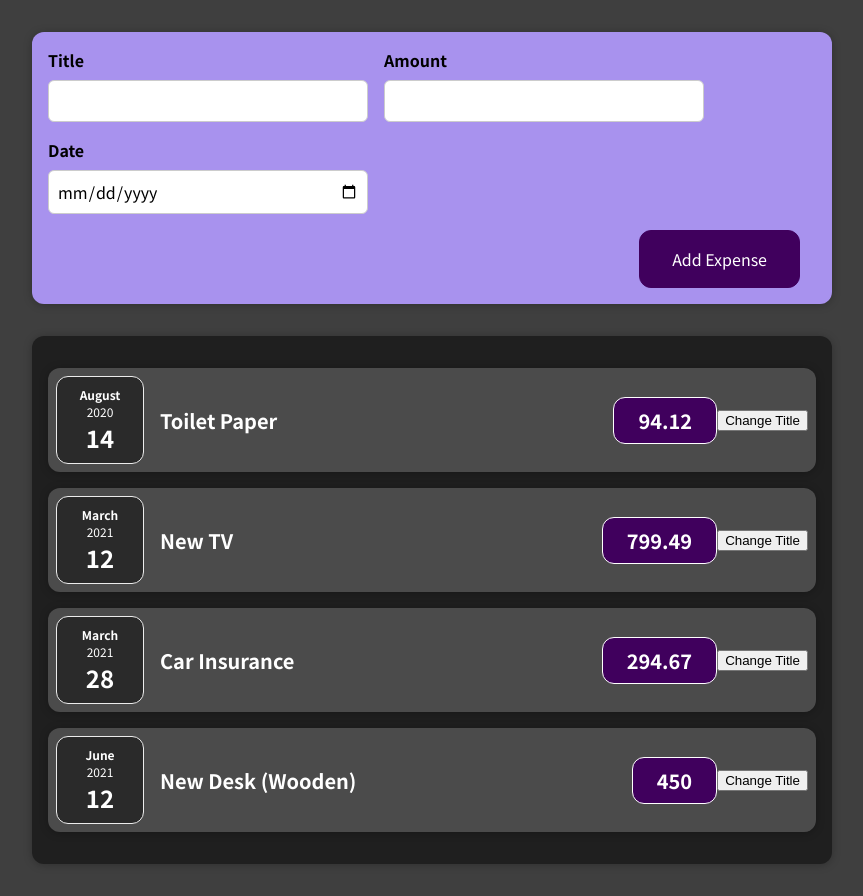
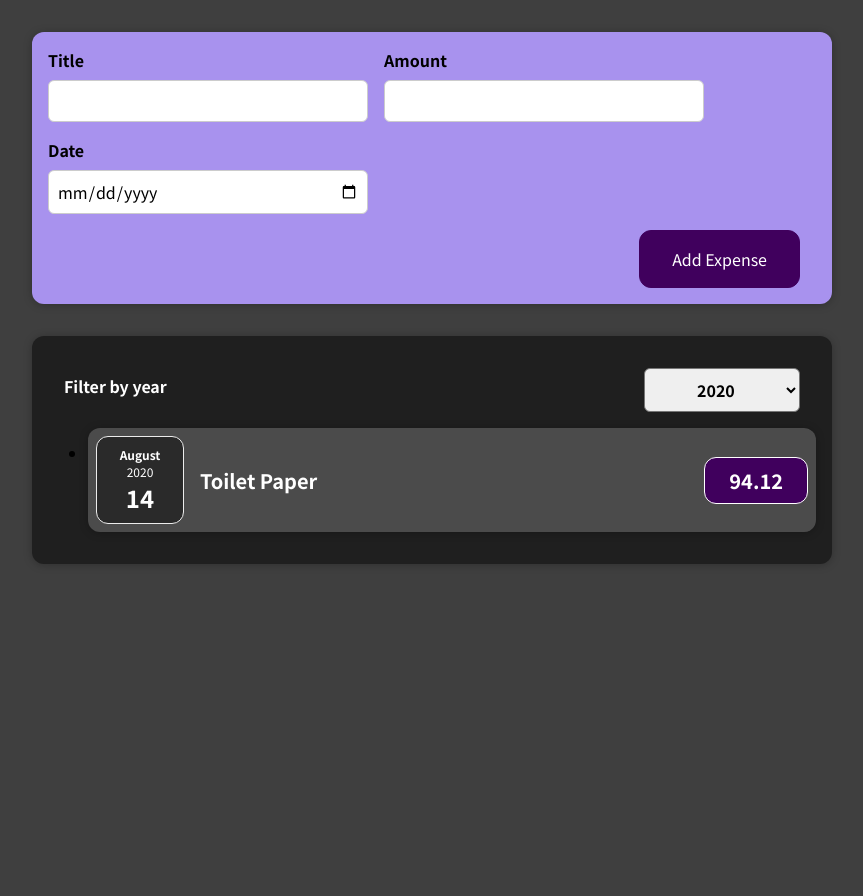
Before and after one commit to kaybekov/Expenses-React-App, a React (Create React App) app: page / in a window 1280 px wide. Shown: the whole page, without its empty margins (208-1071 px from the left). After the commit the page ends 800 px from the top, so only its background shows below. Built offline with nearby package versions, Linux system fonts and the light colour scheme.

Commit message:
several changes with new files

```diff
--- a/src/App.js
+++ b/src/App.js
@@ -1,9 +1,9 @@
-import React from 'react';
+import React, { useState } from 'react';
 
 import NewExpense from './components/NewExpense/NewExpense';
-import Expenses from './components/Expenses/Expenses'
-const App = () => {
-  const expenses = [
+import Expenses from './components/Expenses/Expenses';
+
+const DUMMY_EXPENSES = [
   {
     id: 'e1',
     title: 'Toilet Paper',
@@ -24,10 +24,13 @@ const App = () => {
     date: new Date(2021, 5, 12),
   },
 ];
+const App = () => {
+  const [expenses, setExpenses] = useState(DUMMY_EXPENSES);
 
-  const addExpenseHandler = expense => {
-    console.log('In App.js')
-    console.log(expense)
+  const addExpenseHandler = (expense) => {
+    setExpenses(prevExpenses => {
+      return [expense, ...prevExpenses];
+    });
   };
 
   // return React.createElement(
@@ -40,9 +43,9 @@ const App = () => {
   return (
     <div>
       <NewExpense onAddExpense={addExpenseHandler} />
-      <Expenses items={expenses}/>
+      <Expenses items={expenses} />
     </div>
   );
-}
+};
 
 export default App;
--- a/src/components/Expenses/ExpenseDate.js
+++ b/src/components/Expenses/ExpenseDate.js
@@ -13,6 +13,6 @@ const ExpenseDate = (props) => {
       <div className="expense-date__day">{day}</div>
     </div>
   );
-}
+};
 
 export default ExpenseDate;
--- a/src/components/Expenses/ExpenseItem.js
+++ b/src/components/Expenses/ExpenseItem.js
@@ -1,25 +1,20 @@
-import React, { useState } from 'react';
+import React from 'react';
 import ExpenseDate from './ExpenseDate';
 import Card from '../UI/Card';
 import './ExpenseItem.css';
 
 const ExpenseItem = (props) => {
-  const [title, setTitle] = useState(props.title);
-  console.log('ExpenseItem evaluated by React')
-  const clickHandler = () => {
-    setTitle('Updated!');
-    console.log(title);
-  };
   return (
+    <li>
       <Card className="expense-item">
         <ExpenseDate date={props.date} />
         <div className="expense-item__description">
-        <h2>{title}</h2>
+          <h2>{props.title}</h2>
 
           <div className="expense-item__price">{props.amount}</div>
         </div>
-      <button onClick={clickHandler}>Change Title</button>
       </Card>
+    </li>
   );
 };
 
--- a/src/components/Expenses/Expenses.js
+++ b/src/components/Expenses/Expenses.js
@@ -1,33 +1,33 @@
-import React from 'react';
-import ExpenseItem from './ExpenseItem';
+import React, { useState } from 'react';
 import Card from '../UI/Card';
+import ExpensesFilter from './ExpensesFilter';
+import ExpensesList from './ExpensesList';
+
 import './Expenses.css';
 
 const Expenses = (props) => {
+  const [filteredYear, setFilteredYear] = useState('2020');
+
+  const filterChangeHandler = (selectedYear) => {
+    setFilteredYear(selectedYear);
+    console.log('Expenses.js');
+    console.log(selectedYear);
+  };
+  const filteredExpenses = props.items.filter((expense) => {
+    return expense.date.getFullYear().toString() === filteredYear;
+  });
+
   return (
-    <Card className="expenses">
-      <ExpenseItem
-        title={props.items[0].title}
-        amount={props.items[0].amount}
-        date={props.items[0].date}
-      />
-      <ExpenseItem
-        title={props.items[1].title}
-        amount={props.items[1].amount}
-        date={props.items[1].date}
-      />
-      <ExpenseItem
-        title={props.items[2].title}
-        amount={props.items[2].amount}
-        date={props.items[2].date}
-      />
-      <ExpenseItem
-        title={props.items[3].title}
-        amount={props.items[3].amount}
-        date={props.items[3].date}
-      />
-    </Card>
+    <div>
+      <Card className="expenses">
+        <ExpensesFilter
+          selected={filteredYear}
+          onChangeFilter={filterChangeHandler}
+        />
+        <ExpensesList items={filteredExpenses} />
+      </Card>
+    </div>
   );
-}
+};
 
 export default Expenses;
--- /dev/null
+++ b/src/components/Expenses/ExpensesFilter.css
@@ -0,0 +1,24 @@
+.expenses-filter {
+  color: white;
+  padding: 0 1rem;
+}
+
+.expenses-filter__control {
+  display: flex;
+  width: 100%;
+  align-items: center;
+  justify-content: space-between;
+  margin: 1rem 0;
+}
+
+.expenses-filter label {
+  font-weight: bold;
+  margin-bottom: 0.5rem;
+}
+
+.expenses-filter select {
+  font: inherit;
+  padding: 0.5rem 3rem;
+  font-weight: bold;
+  border-radius: 6px;
+}
--- /dev/null
+++ b/src/components/Expenses/ExpensesFilter.js
@@ -0,0 +1,24 @@
+import React from 'react';
+
+import './ExpensesFilter.css';
+
+const ExpensesFilter = (props) => {
+  const dropdownChangeHandler = (event) => {
+  props.onChangeFilter(event.target.value);
+  }
+  return (
+    <div className='expenses-filter'>
+      <div className='expenses-filter__control'>
+        <label>Filter by year</label>
+        <select value={props.selected} onChange={dropdownChangeHandler} >
+          <option value='2022'>2022</option>
+          <option value='2021'>2021</option>
+          <option value='2020'>2020</option>
+          <option value='2019'>2019</option>
+        </select>
+      </div>
+    </div>
+  );
+};
+
+export default ExpensesFilter;
--- /dev/null
+++ b/src/components/Expenses/ExpensesList.css
@@ -0,0 +1,9 @@
+.expenses-list {
+  list-style: none;
+  padding: 0;
+}
+
+.expenses-list__fallback {
+  color: white;
+  text-align: center;
+}
--- /dev/null
+++ b/src/components/Expenses/ExpensesList.js
@@ -0,0 +1,25 @@
+import React from 'react';
+import ExpenseItem from './ExpenseItem';
+
+import './ExpensesList.css';
+
+const ExpensesList = (props) => {
+
+  if (props.items.length === 0) {
+    return <h2 className="expenses-list__fallback">Found no expenses.</h2>
+  }
+  return (
+    <ul className="expense-list">
+      {props.items.map((expense) => (
+        <ExpenseItem
+          key={expense.id}
+          title={expense.title}
+          amount={expense.amount}
+          date={expense.date}
+        />
+      ))}
+    </ul>
+  );
+};
+
+export default ExpensesList;
```
Lines whose indentation alone changed are shown as unchanged.
